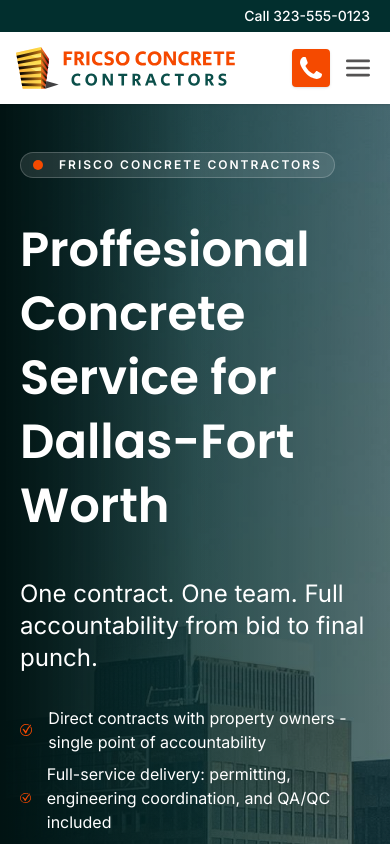
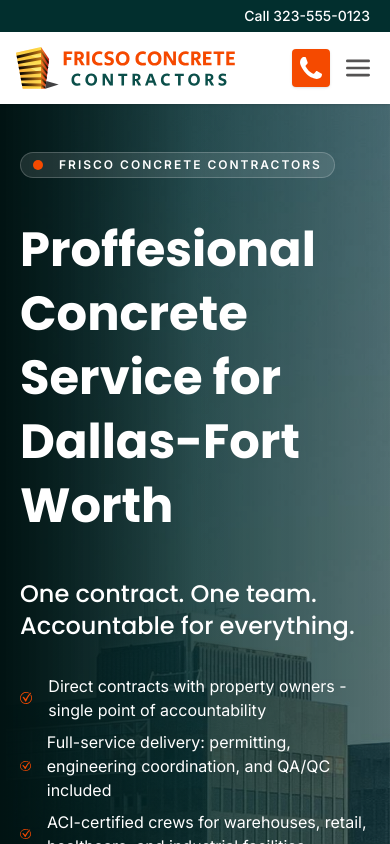
Before and after one commit to fahimurReza/site-template-gmbkingdom, a Next.js app: page / in a window 390 px wide. Shown: the top 844 px of the page. Built offline with nearby package versions, Linux system fonts and the light colour scheme.

Commit message:
(ui): responsive-Hero-03

```diff
--- a/app/(home)/components/hero-section/Content.tsx
+++ b/app/(home)/components/hero-section/Content.tsx
@@ -13,12 +13,12 @@ const Content = () => {
         </span>
         FRISCO CONCRETE CONTRACTORS
       </div>
-      <h1 className="text-5xl lg:text-6xl font-semibold my-10 leading-16 lg:leading-18">
+      <h1 className="text-5xl lg:text-6xl font-bold lg:font-semibold my-10 leading-16 lg:leading-18">
         Proffesional Concrete Service for Dallas-Fort Worth
       </h1>
-      <p className="text-2xl">
-        One contract. One team. Full accountability from bid to final punch.
-      </p>
+      <h2 className="text-2xl font-medium">
+        One contract. One team. Accountable for everything.
+      </h2>
       <div className="mt-8">
         <div className="flex gap-4 items-center mb-2">
           <CheckCircle />
```
